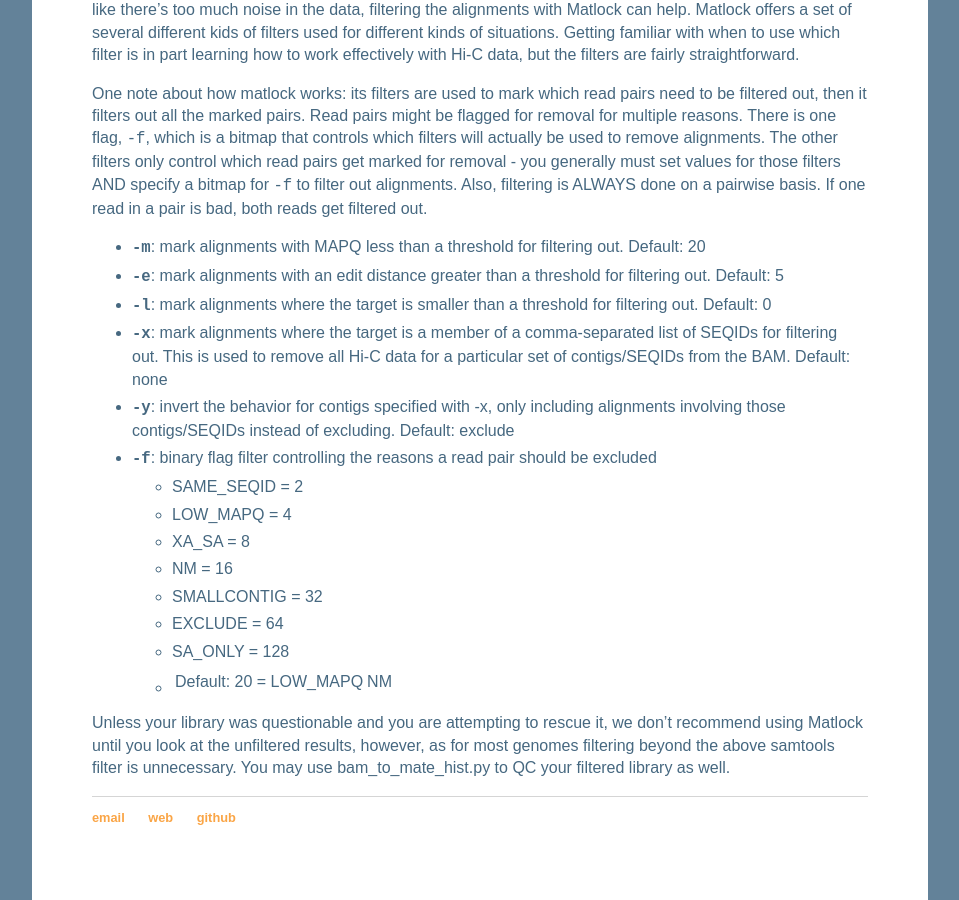
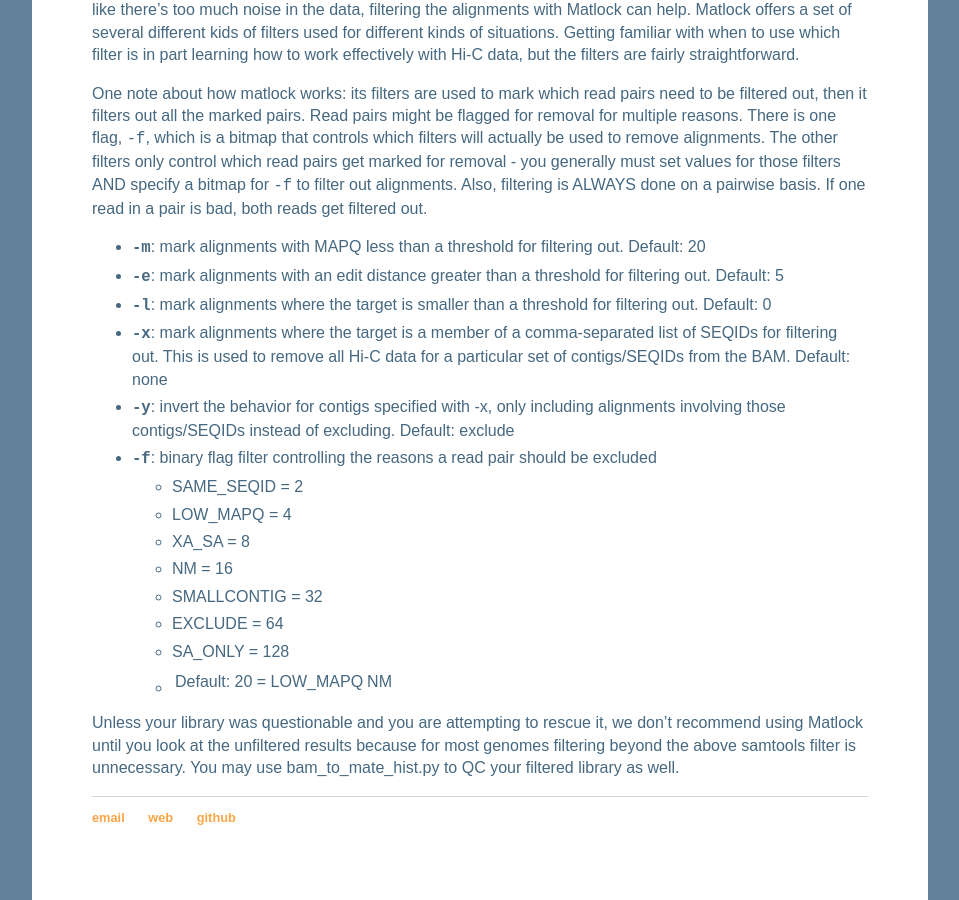
Before and after one commit to phasegenomics/phasegenomics.github.io, a Jekyll site: the page built from _posts/2019-09-19-hic-alignment-and-qc.md, in a window 1280 px wide and 900 px high, scrolled down 2113 px. Shown: the whole window, without its empty margins (160-1119 px from the left). Built offline with Jekyll 4.4.1, drawn with Linux system fonts in a browser that asks for light colours.

Commit message:
Doc updates

```diff
--- a/_posts/2019-09-19-hic-alignment-and-qc.md
+++ b/_posts/2019-09-19-hic-alignment-and-qc.md
@@ -65,4 +65,4 @@
    * SA_ONLY     = 128
    * Default: 20 =  LOW_MAPQ | NM
 
-Unless your library was questionable and you are attempting to rescue it, we don’t recommend using Matlock until you look at the unfiltered results, however, as for most genomes filtering beyond the above samtools filter is unnecessary. You may use bam_to_mate_hist.py to QC your filtered library as well.
+Unless your library was questionable and you are attempting to rescue it, we don’t recommend using Matlock until you look at the unfiltered results because for most genomes filtering beyond the above samtools filter is unnecessary. You may use bam_to_mate_hist.py to QC your filtered library as well.
```
